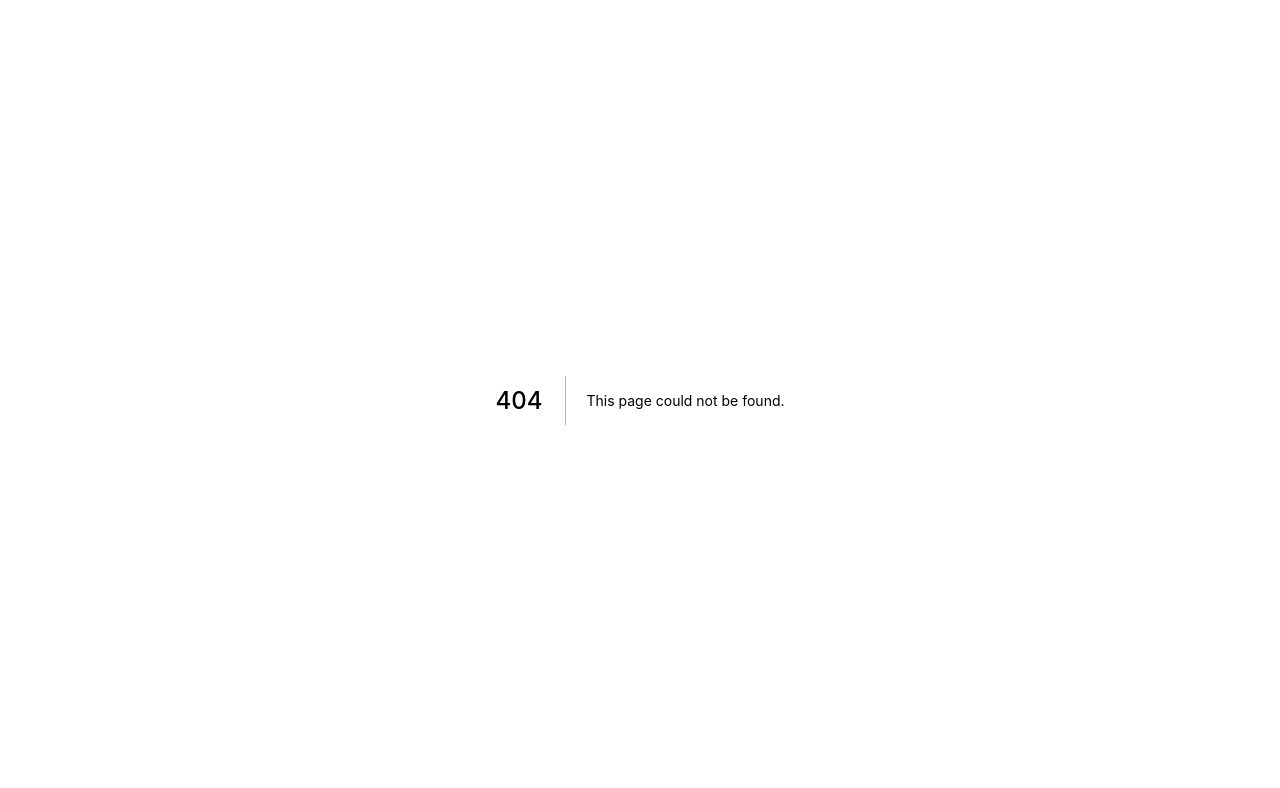
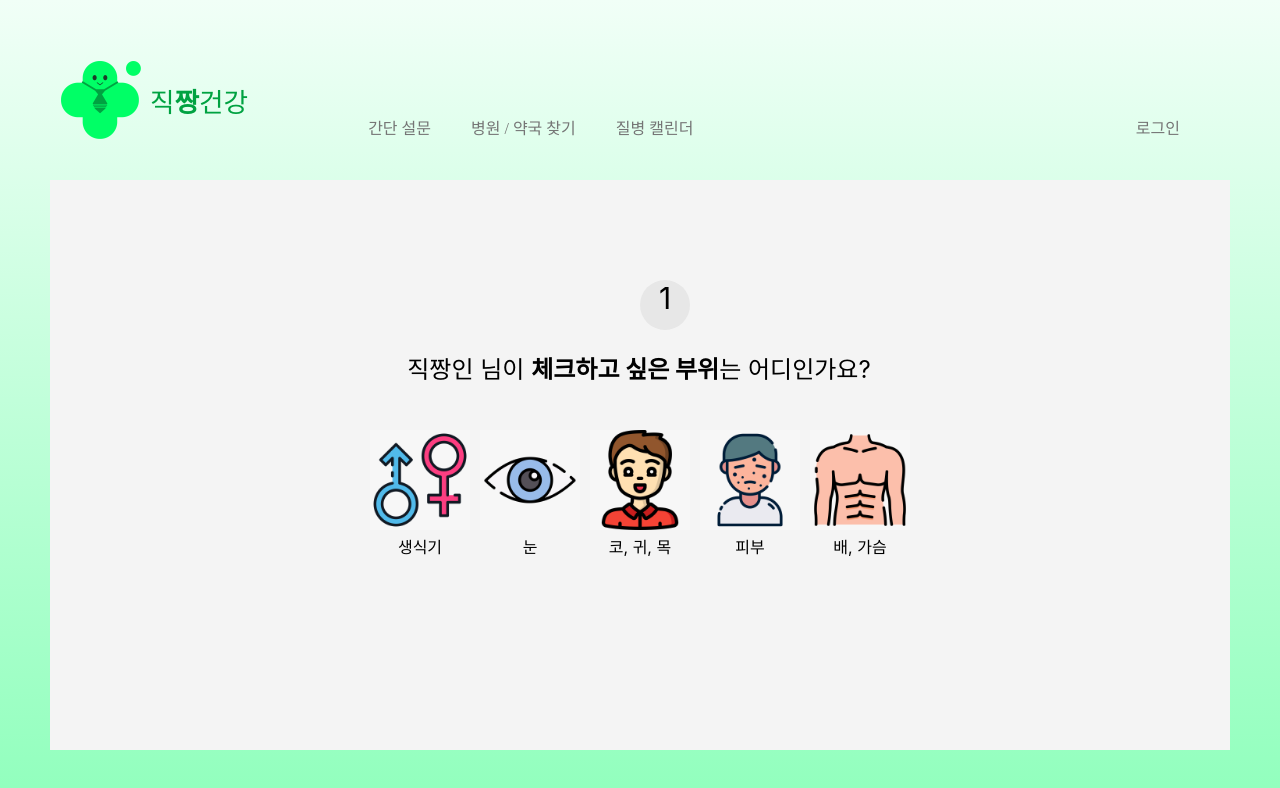
Before and after one commit to SWYP-3rd-period-1-team/JopJjangHealth-frontend, a Next.js app: page /Survey/1 in a window 1280 px wide. Before the commit this address had no page. Shown: the top 788 px of the page. Built offline with nearby package versions, Linux system fonts and the light colour scheme; a web font is replaced by a local one.

Commit message:
[24-02-14] 건강 설문 3단계까지 기본 틀 작성 완료

```diff
--- a/src/components/Header.tsx
+++ b/src/components/Header.tsx
@@ -1,4 +1,3 @@
-// Header.tsx 파일
 import React from 'react';
 import Link from 'next/link';
 import styles from '../styles/Header.module.css';
@@ -8,7 +7,7 @@ const Header: () => JSX.Element = () => {
 		<>
 			<ul className={styles.header_menu}>
 				<li className={styles.header_link}>
-					<Link href="/Survey">
+					<Link href="/Survey/1">
 						<a className={styles.header_link_a}>간단 설문</a>
 					</Link>
 				</li>
--- a/src/components/Layout.tsx
+++ b/src/components/Layout.tsx
@@ -1,9 +1,9 @@
 import React from 'react';
 import Head from 'next/head';
-import Header from './Header'; // Header 컴포넌트의 경로를 확인하세요
+import Header from './Header';
 import styles from '../styles/Home.module.css';
 import Image from 'next/image';
-import LogoImage from '../../public/assets/Logo.png'; // 경로 확인
+import LogoImage from '../../public/assets/Logo.png';
 
 const Layout = ({children, title = "직짱건강"}) => {
 	return (
--- /dev/null
+++ b/src/pages/Survey/[id]/index.tsx
@@ -0,0 +1,99 @@
+import { useRouter } from 'next/router';
+import Image from 'next/image';
+import Layout from '../../../components/Layout';
+import styles from '../../../styles/Survey.module.css';
+import React from "react";
+
+interface IOption {
+	id: number;
+	stage: number;
+	bodyPart?: string;
+	gender?: string;
+	disease?: string;
+	image: string;
+}
+
+// 목업 데이터: 각 단계의 옵션
+const options: IOption[] = [
+	// 1단계 옵션
+	{ id: 1, stage: 1, bodyPart: '생식기', image: "/assets/survey/생식기.png" },
+	{ id: 2, stage: 1, bodyPart: '눈', image: "/assets/survey/눈.png" },
+	{ id: 3, stage: 1, bodyPart: '코, 귀, 목', image: "/assets/survey/코,귀,목.png" },
+	{ id: 4, stage: 1, bodyPart: '피부', image: "/assets/survey/피부.png" },
+	{ id: 5, stage: 1, bodyPart: '배, 가슴', image: "/assets/survey/배,가슴.png" },
+
+	// 2단계 옵션
+	{ id: 1, stage: 2, bodyPart: "생식기", gender: '여자', image: "/assets/survey/여자.png" },
+	{ id: 2, stage: 2, bodyPart: "생식기", gender: '남자', image: "/assets/survey/남자.png" },
+	{ id: 3, stage: 2, bodyPart: "생식기", gender: '항문,대변', image: "/assets/survey/항문,대변.png" },
+	{ id: 4, stage: 2, bodyPart: "생식기", gender: '소변', image: "/assets/survey/소변.png" },
+
+	// 3단계 옵션
+	{ id: 1, stage: 3, bodyPart: "생식기", gender: "여자", disease: '생리불규칙', image: "" },
+	{ id: 2, stage: 3, bodyPart: "생식기", gender: "여자", disease: '냉의 불쾌한 냄새', image: "" },
+	{ id: 3, stage: 3, bodyPart: "생식기", gender: "여자", disease: '생리전 심경 변화', image: "" },
+	{ id: 4, stage: 3, bodyPart: "생식기", gender: "여자", disease: '간지러움', image: "" },
+];
+
+const SurveyDetail = () => {
+	const router = useRouter();
+	const { id } = router.query;
+	const currentStage = parseInt(id as string);
+
+	const currentOptions = options.filter(option => option.stage === currentStage);
+
+	const SurveyAskText = ({ id }) => {
+		switch (id) {
+			case "1":
+				return <>직짱인 님이 <b>체크하고 싶은 부위</b>는 어디인가요?</>;
+			case "2":
+				return <>선택한 부위에 대한 <b>성별을 선택</b>해주세요.</>;
+			case "3":
+				return <>해당하는 <b>증상</b>을 선택하세요!</>;
+			default:
+				return <>잘못된 접근입니다. 유효한 설문 페이지를 선택해 주세요.</>;
+		}
+	};
+
+	const goToNextPage = () => {
+		const nextId = currentStage + 1;
+		if(nextId < 4) {
+			router.push(`/Survey/${nextId}`);
+		}
+	};
+
+	return (
+		<Layout>
+			<div className={styles.quizContainer}>
+				<div className={styles.question_num}>{id}</div>
+				<div className={styles.question}>
+					<SurveyAskText id={id} />
+				</div>
+				<div className={styles.options}>
+					{currentOptions.map(option => (
+						<div key={option.id} onClick={() => goToNextPage()}>
+							<Image src={option.image} alt="survey option" className={styles.option} width={100} height={100} />
+							<br/>
+							<div>
+								{(() => {
+									switch (currentStage) {
+										case 1:
+											return option.bodyPart;
+										case 2:
+											return option.gender;
+										case 3:
+											return option.disease;
+										default:
+											return null;
+									}
+								})()}
+							</div>
+						</div>
+					))}
+				</div>
+			</div>
+		</Layout>
+	);
+};
+
+export default SurveyDetail;
```
Also changed, not shown: src/pages/Survey/index.tsx (deleted, +0 -42 lines), src/pages/index.tsx (+5 -3 lines).
